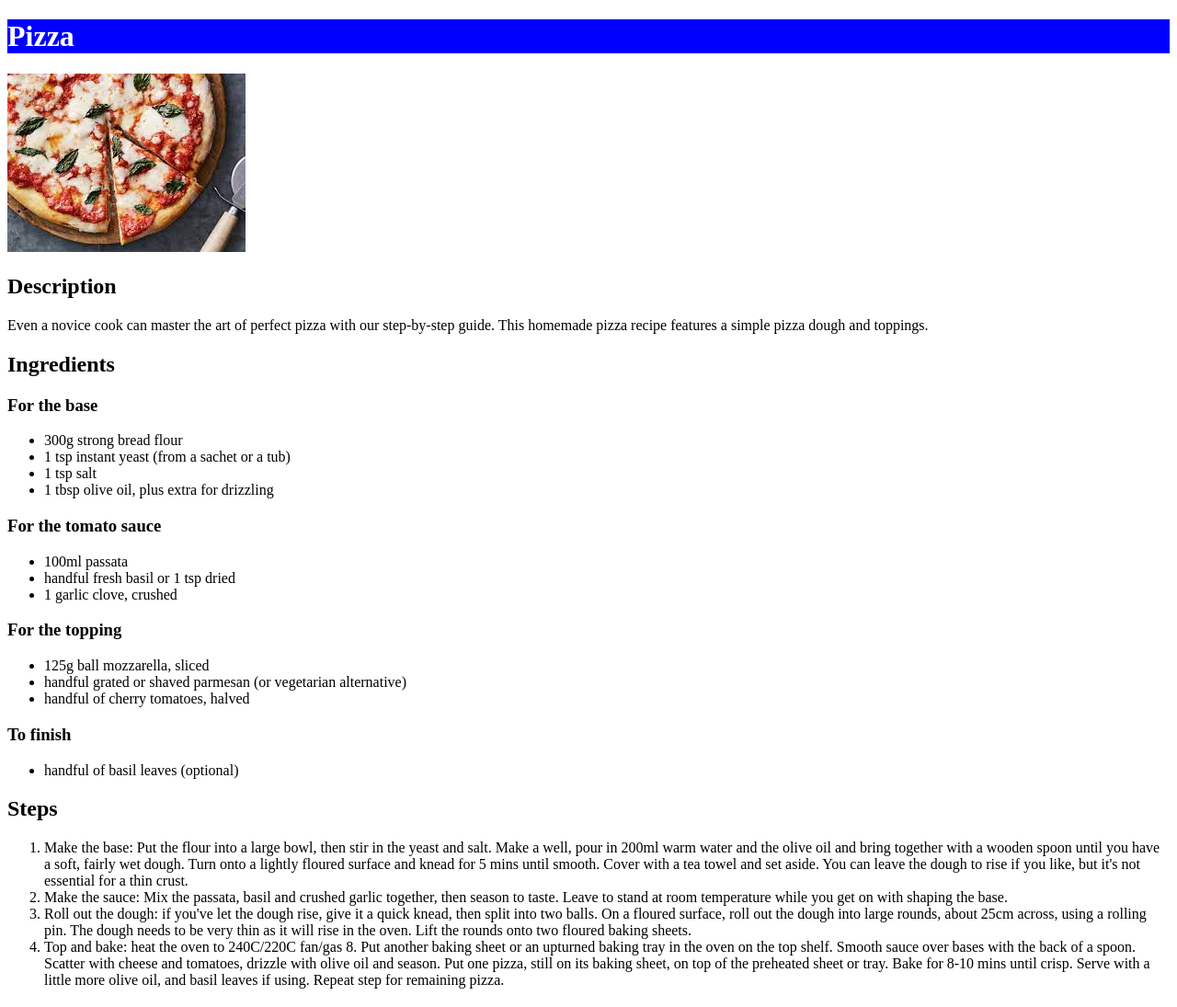
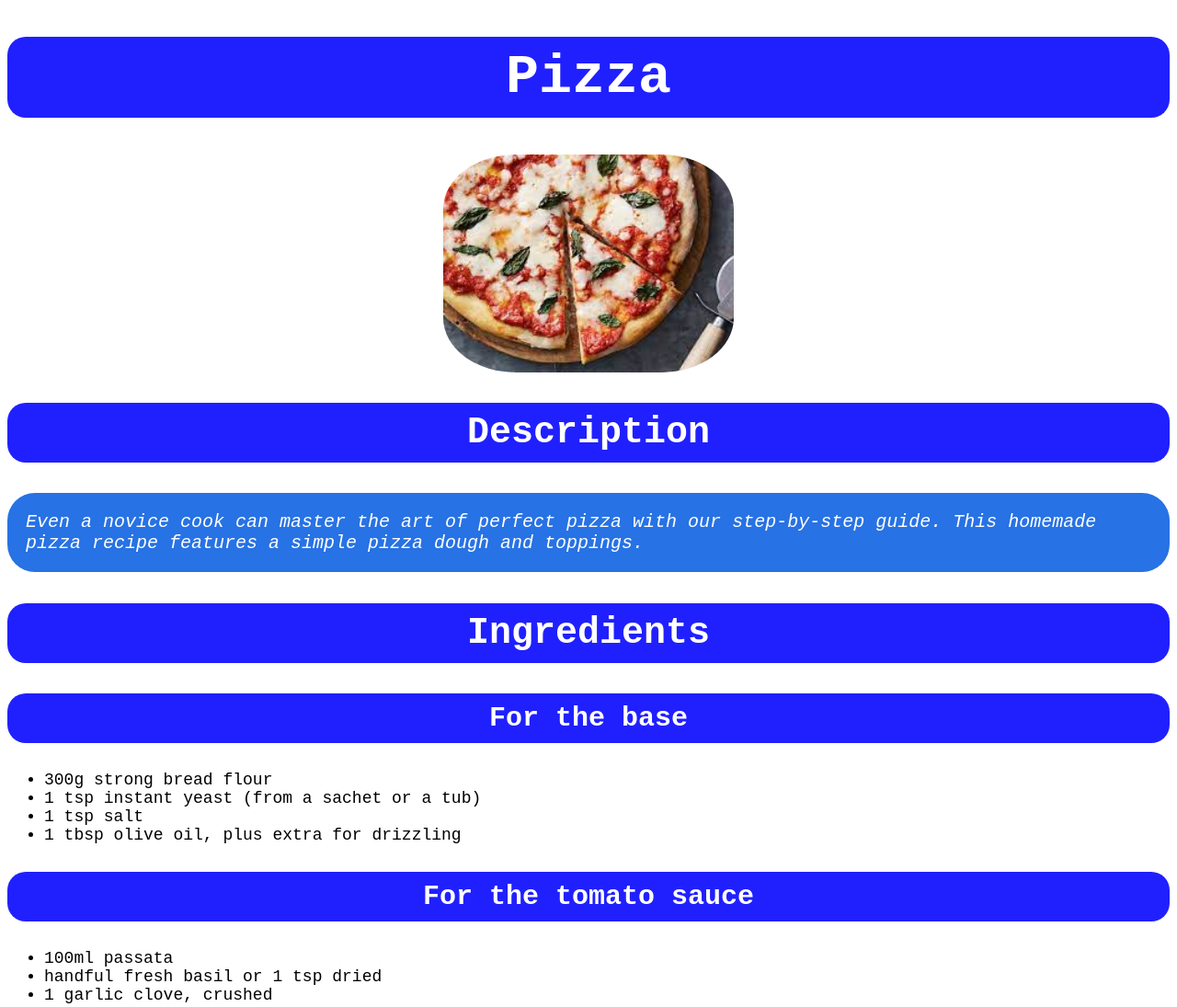
Before and after one commit to GabiMarian/odin-recipes, a plain HTML site: page recipes/pizza.html in a window 1280 px wide. Shown: the top 1095 px of the page at 92% size. Drawn offline with Linux system fonts and the light colour scheme; files whose address does not match are found by name.

Commit message:
Add first version of CSS styling
Added CSS styling to the text, headings, paragraphs and lists.
Added CSS styling to the images.

```diff
--- a/recipes/pizza.html
+++ b/recipes/pizza.html
@@ -7,40 +7,40 @@
     </head>
 
     <body>
-        <h1 class="heading">Pizza</h1>
-        <img src="/home/gabi/repos/odin-recipes/images/pizza.jpeg" alt="This is a pizza">
-        <h2>Description</h2>
-        <p>Even a novice cook can master the art of perfect pizza with our step-by-step guide. This homemade pizza recipe features a simple pizza dough and toppings.</p>
-        <h2>Ingredients</h2>
-        <h3>For the base</h3>
-        <ul>
+        <h1 class="heading h1">Pizza</h1>
+        <img class="image" src="/home/gabi/repos/odin-recipes/images/pizza.jpeg" alt="This is a pizza">
+        <h2 class="heading h2">Description</h2>
+        <p class="para">Even a novice cook can master the art of perfect pizza with our step-by-step guide. This homemade pizza recipe features a simple pizza dough and toppings.</p>
+        <h2 class="heading h2">Ingredients</h2>
+        <h3 class="heading h3">For the base</h3>
+        <ul class="ingredients">
             <li>300g strong bread flour</li>
             <li>1 tsp instant yeast (from a sachet or a tub)</li>
             <li>1 tsp salt</li>
             <li>1 tbsp olive oil, plus extra for drizzling</li>
         </ul>
 
-        <h3>For the tomato sauce</h3>
-        <ul>
+        <h3 class="heading h3">For the tomato sauce</h3>
+        <ul class="ingredients">
             <li>100ml passata</li>
             <li>handful fresh basil or 1 tsp dried</li>
             <li>1 garlic clove, crushed</li>
         </ul>
 
-        <h3>For the topping</h3>
-        <ul>
+        <h3 class="heading h3">For the topping</h3>
+        <ul class="ingredients">
             <li>125g ball mozzarella, sliced</li>
             <li>handful grated or shaved parmesan (or vegetarian alternative)</li>
             <li>handful of cherry tomatoes, halved</li>
         </ul>
 
-        <h3>To finish</h3>
-        <ul>
+        <h3 class="heading h3">To finish</h3>
+        <ul class="ingredients">
             <li>handful of basil leaves (optional)</li>
         </ul>
 
-        <h2>Steps</h2>
-        <ol>
+        <h2 class="heading h2">Steps</h2>
+        <ol class="steps">
             <li>Make the base: Put the flour into a large bowl, then stir in the yeast and salt. Make a well, pour in 200ml warm water and the olive oil and bring together with a wooden spoon until you have a soft, fairly wet dough. Turn onto a lightly floured surface and knead for 5 mins until smooth. Cover with a tea towel and set aside. You can leave the dough to rise if you like, but it's not essential for a thin crust.</li>
             <li>Make the sauce: Mix the passata, basil and crushed garlic together, then season to taste. Leave to stand at room temperature while you get on with shaping the base.</li>
             <li>Roll out the dough: if you've let the dough rise, give it a quick knead, then split into two balls. On a floured surface, roll out the dough into large rounds, about 25cm across, using a rolling pin. The dough needs to be very thin as it will rise in the oven. Lift the rounds onto two floured baking sheets.</li>
--- a/styles.css
+++ b/styles.css
@@ -1,4 +1,48 @@
+* {
+    font-family: monospace;
+}
+
 .heading {
-    background-color: blue;
+    background-color: rgb(32, 32, 255);
     color: white;
+    text-align: center;
+    border-radius: 20px;
+    padding: 10px;
 }
+
+.image {
+    display: block;
+    margin-left: auto;
+    margin-right: auto;
+    width: 25%;
+    border-radius: 25%;
+}
+
+.para {
+    color: white;
+    font-style: italic;
+    font-size: 20px;
+    background-color:rgb(39, 114, 228);
+    border-radius: 30px;
+    padding: 20px;
+}
+
+.ingredients {
+    font-size: 18px;
+}
+
+.steps {
+    font-size: 18px;
+}
+
+.h1 {
+    font-size: 60px;
+}
+
+.h2 {
+    font-size: 40px;
+}
+
+.h3 {
+    font-size: 30px;
+}
```
Also changed, not shown: index.html (+2 -2 lines), recipes/baklava.html (+9 -9 lines), recipes/fried-rice.html (+9 -9 lines).
